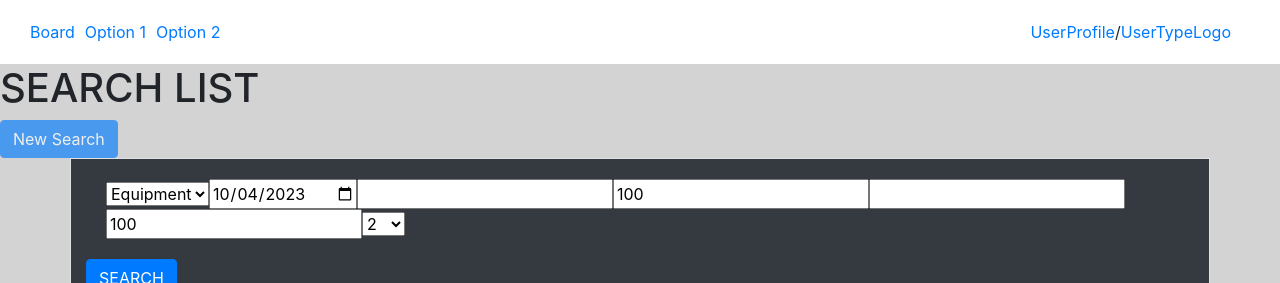
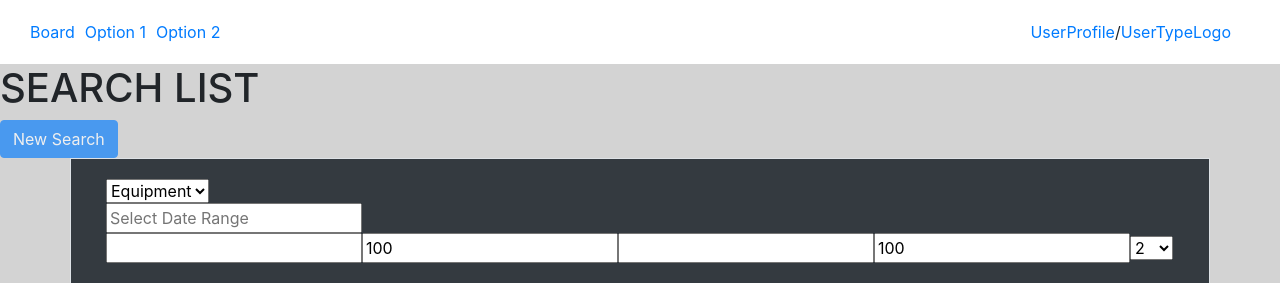
Before and after one commit to Karontian/cdc, a React (Create React App) app: page / in a window 1280 px wide. Both pictures are taken after a click on the button "New Search". Shown: the top 283 px of the page. Built offline with nearby package versions, Linux system fonts and the light colour scheme; no server answers.

Commit message:
Added support for dateRanges insted of fixed dates to the searchList instance

```diff
--- a/package.json
+++ b/package.json
@@ -3,6 +3,7 @@
   "version": "0.1.0",
   "private": true,
   "dependencies": {
+    "@mui/x-data-grid": "^6.16.1",
     "@testing-library/jest-dom": "^5.17.0",
     "@testing-library/react": "^13.4.0",
     "@testing-library/user-event": "^13.5.0",
@@ -15,6 +16,8 @@
     "lodash": "^4.17.10",
     "prop-types": "^15.6.2",
     "react": "^18.2.0",
+    "react-date-range": "^1.4.0",
+    "react-datepicker": "^4.20.0",
     "react-dom": "^18.2.0",
     "react-router-dom": "^4.3.1",
     "react-scripts": "5.0.1",
--- a/src/components/carrierSearchList.jsx
+++ b/src/components/carrierSearchList.jsx
@@ -1,11 +1,18 @@
 import React, { Component } from 'react';
 import 'bootstrap/dist/css/bootstrap.min.css'
 import axios from 'axios'; // Import Axios
+import DatePicker from './utils/datePicker';
+import 'react-date-range/dist/styles.css'; // Import styles
+import 'react-date-range/dist/theme/default.css'; // Import theme styles
+
+
 
 axios.defaults.baseURL = 'http://localhost:3002'
 
 class CarrierSearchList extends Component {
     state = {
+        placeholderText: new Date().toLocaleDateString(),
+        filteredLoads: [], // Initialize an empty array to store filtered loads
         loads: [],
         searches: [],
         isNewSearch: false, // Flag to track new search entries
@@ -13,6 +20,8 @@ class CarrierSearchList extends Component {
         formData: {
             equipment: '',
             dateRange: {},
+            selectedDate: {},
+            endDate: {},
             origin: '',
             originDH: '',
             destination: '',
@@ -26,24 +35,11 @@ class CarrierSearchList extends Component {
     }
 
     componentDidMount() {
-        // Fetch data from the server when the component mounts
-        axios.get('/loads') // Make a GET request to the server route
-          .then((response) => {
-            // console.log(response.data);
-            this.setState({
-              loads: response.data, // Update the searches state with the fetched data
-            });
-          })
-          .catch((error) => {
-            console.error('Error fetching data:', error);
-          });
-
           axios.get('/newSearch') // Make a GET request to the server route
             .then((response) => {
-                console.log(response.data);
                 const formattedSearches = response.data.map((search) => ({
                     ...search,
-                    dateRange: search.dateRange.split('T')[0], // Extract date part only
+                    // dateRange: search.dateRange.split('T')[0], // Extract date part only
                     searchClicked: true, // Initialize searchClicked to false for each search
                   }));
                 this.setState({
@@ -56,13 +52,10 @@ class CarrierSearchList extends Component {
       }
 
      newSearch = () => {//e is the event, index is the index of the search in the searches array
-        const date = new Date();
-        const localDate = new Date(date.getTime() - date.getTimezoneOffset() * 60000);
-        const dateStr = localDate.toISOString().substr(0, 10);
 
         const newSearchData = {
             equipment: '',
-            dateRange: dateStr,
+            dateRange: 'Select Date Range',
             origin: '',
             originDH: '100',
             destination: '',
@@ -91,7 +84,8 @@ class CarrierSearchList extends Component {
 
     onSubmit = async (e, index, updateTag, id) => {
         e.preventDefault()
-        console.log('index', this.state.searches[index]);
+        console.log('onSubmit', this.state.searches[index]);
+
         if (index >= 0 && index < this.state.searches.length) {
                 const newSearchData = this.state.searches[index];
                                           // Check if equipment is selected
@@ -110,6 +104,7 @@ class CarrierSearchList extends Component {
                       searchResolved: true, // Set searchResolved to true
                       searchClickedIndex: index, // Set the clicked index
                     });
+                    this.fetchLoadsData();
                     this.onEntryClick(e, index);
                   } else {
                     // Handle error, e.g., show an error message
@@ -121,34 +116,38 @@ class CarrierSearchList extends Component {
               }
     }
 
-
-
     onDelete = async (e, index, id) => {
             e.preventDefault();
             try {
-            // Make a DELETE request to the server with the item's 'id'
+              if (id) {
+                // If there's an ID, make a DELETE request with it
                 const response = await axios.delete(`/newSearch/${id}`);
-            const updatedSearches = this.state.searches.filter((search) => search._id !== id); // Filter out the item being deleted
+                const updatedSearches = this.state.searches.filter((search) => search._id !== id);
                 this.setState({
                   searches: updatedSearches,
-                searchResolved: true, // Set searchResolved to true if needed
-                searchClickedIndex: -1, // Reset the clicked index
+                  searchResolved: true,
+                  searchClickedIndex: -1,
                 });
 
-
                 if (response.status === 200) {
-              // Handle the successful deletion (e.g., show a success message)
                   console.log('Search entry deleted successfully');
-              // You might want to refresh your search list or update the UI accordingly
                 } else {
-              // Handle delete errors
                   console.error('Error deleting search entry:', response.statusText);
                 }
+              } else {
+                // If there's no ID, simply remove the item from the state
+                const updatedSearches = this.state.searches.slice(); // Create a shallow copy of the searches array
+                updatedSearches.splice(index, 1); // Remove the item at the specified index
+                this.setState({
+                  searches: updatedSearches,
+                  searchResolved: true,
+                  searchClickedIndex: -1,
+                });
+              }
             } catch (error) {
-            // Handle unexpected errors (e.g., network issues)
               console.error('Error:', error);
             }
-        }
+    };
 
     onEdit = (e, index) => {
         const updatedSearches = [...this.state.searches];
@@ -167,13 +166,11 @@ class CarrierSearchList extends Component {
                     }
 
             if(id){
-                console.log('id', id);
                 const response = await axios.put(`/newSearch/${id}`, searchData);
                 const formattedDate = response.data.dateRange.split('T')[0];
 
                 if (response.status === 200) {
                     // Handle the successful update (e.g., display a success message)
-                    console.log('Search entry updated successfully');
                     const createdSearch = { ...response.data, dateRange: formattedDate }; // Include the formatted date
                     const updatedSearches = [...this.state.searches];
                     updatedSearches[index] = createdSearch; //  Update the item in the array with the updated data
@@ -184,8 +181,7 @@ class CarrierSearchList extends Component {
                         searchResolved: true, // Set searchResolved to true
                         searchClickedIndex: index, // Set the clicked index
                     });
-                    // searchData.editing = false;
-                    // searchData.searchClicked = true;
+                    this.fetchLoadsData();
 
                   } else {
                     // Handle update errors
@@ -193,11 +189,8 @@ class CarrierSearchList extends Component {
                   }
 
             } else {
-                console.log('NOT ID', searchData, status);
-                console.log(searchData.createdAt)
                 let timeStamp = searchData.createdAt;
                 const idResponse = await axios.get(`/getNewSearchId/${timeStamp}`); // Make a GET request to the server route
-                console.log('idResponse', idResponse.data[0]._id);
                 let id = idResponse.data[0]._id;
                 const response = await axios.put(`/newSearch/${id}`, searchData);
                 const formattedDate = response.data.dateRange.split('T')[0];
@@ -214,9 +207,7 @@ class CarrierSearchList extends Component {
                         searchResolved: true, // Set searchResolved to true
                         searchClickedIndex: index, // Set the clicked index
                     });
-                    // searchData.editing = false;
-                    // searchData.searchClicked = true;
-
+                    this.fetchLoadsData();
                   } else {
                     // Handle update errors
                     console.error('Error updating search entry:', response.statusText);
@@ -233,6 +224,47 @@ class CarrierSearchList extends Component {
 
     onEntryClick = (e, index) => {} // This is a placeholder for now
 
+    fetchLoadsData = async () => {
+        axios.get('/loads')
+        .then((response) => {
+          console.log(response.data);
+          this.setState({
+            loads: response.data,
+          });
+        })
+        .catch((error) => {
+          console.error('Error fetching data:', error);
+        });
+    }
+
+    handleDateRangeChange = async (startDate, endDate, index) => {
+        console.log(this.state.searches[index]);
+        const startDateString = startDate ? startDate.toLocaleDateString() : '';
+        const endDateString = endDate ? endDate.toLocaleDateString() : '';
+
+        let placeholderText = '';
+
+        if (startDate && endDate) {
+            const updatedSearches = [...this.state.searches];
+            updatedSearches[index].dateRange = `${startDateString}-${endDateString}`;
+            this.setState({ searches: updatedSearches });
+
+            placeholderText = `${startDateString} - ${endDateString}`;
+
+            // Rest of your code...
+        } else if (startDate) {
+            const updatedSearches = [...this.state.searches];
+            updatedSearches[index].dateRange = startDateString;
+            this.setState({ searches: updatedSearches });
+            placeholderText = startDateString;
+
+        }
+          // Update the placeholderText state
+            this.setState({
+                placeholderText,
+            });
+    }
+
     render() {
 
         return (
@@ -245,7 +277,6 @@ class CarrierSearchList extends Component {
                       disabled={!this.state.searchResolved}
                       >New Search</button>
                 </div>
-
 
                 <div id='searchList'>
                     {this.state.searches.map((search, index) => (
@@ -267,7 +298,15 @@ class CarrierSearchList extends Component {
                                             <option value='reefer'>Reefer</option>
                                         </select>
 
-                                        <input type='date' name='dateRange' value={search.dateRange} onChange={e => this.onChange(e, index)} disabled={search.searchClicked} />
+                                        <DatePicker
+                                        disabled={search.searchClicked}
+                                        onDateRangeChange={(startDate, endDate) => this.handleDateRangeChange(startDate, endDate, index)}
+                                        placeholderText={this.state.placeholderText}
+                                        dateRange={search.dateRange}
+                                        />
+
+                                        {/* <input type='date' name='dateRange' value={search.dateRange} onChange={e => this.onChange(e, index)} disabled={search.searchClicked} /> */}
+
                                         <input type='text' name='origin' value={search.origin} onChange={e => this.onChange(e, index)} disabled={search.searchClicked} />
                                         <input type='number' name='originDH' value={search.originDH} onChange={e => this.onChange(e, index)} disabled={search.searchClicked} />
                                         <input type='text' name='destination' value={search.destination} onChange={e => this.onChange(e, index)} disabled={search.searchClicked} />
@@ -323,8 +362,6 @@ class CarrierSearchList extends Component {
                     ))}
                 </div>
 
-
-
                 <div id='resultList'>
                     <h1>Search Results</h1>
                         <table className="table">
--- /dev/null
+++ b/src/components/utils/datePicker.jsx
@@ -0,0 +1,69 @@
+import React, { Component } from 'react';
+import DatePicker from 'react-datepicker';
+import 'react-datepicker/dist/react-datepicker.css';
+
+class DateRangePicker extends Component {
+  constructor(props) {
+    super(props);
+    this.state = {
+      selected: null,      // Selected date or start date of the range
+      startDate: null,     // Start date of the range
+      endDate: null,       // End date of the range
+      selecting: false,    // Indicates if a range is being selected
+    };
+  }
+
+
+  formatSelectedRange = () => {
+    const { startDate, endDate } = this.state;
+    if (startDate && endDate) {
+      return `${startDate.toLocaleDateString()}-${endDate.toLocaleDateString()}`;
+    }
+
+    return startDate ? startDate.toLocaleDateString() : '';
+  };
+
+  handleDateChange = (date) => {
+    const { startDate, endDate } = this.state;
+
+    if (!startDate || endDate) {
+      // If no start date selected or an end date is already selected, start a new range
+      this.setState({
+        startDate: date,
+        endDate: null,
+        selecting: true,   // Set the selecting flag to true
+      });
+    } else if (startDate && !endDate) {
+      // If a start date is selected but no end date, set the end date
+      this.setState({
+        endDate: date,
+        selecting: false,  // Set the selecting flag to false
+      });
+    }
+
+      // Pass the date range to the master component when it changes
+      this.props.onDateRangeChange(startDate, date);
+
+  };
+
+  render() {
+    return (
+      <div>
+        <DatePicker
+          disabled={this.props.disabled}
+          selected={null}
+          onChange={this.handleDateChange}
+          selectsStart
+          startDate={this.state.startDate}
+          endDate={this.state.endDate}
+          placeholderText={this.props.dateRange}
+          selectsEnd
+          shouldCloseOnSelect={false}
+        />
+
+      </div>
+    );
+  }
+}
+
+export default DateRangePicker;
```
Also changed, not shown: src/index.css (line endings or trailing spaces), 1 other file (tests, documents, lock files or other folders). Lines whose indentation alone changed are shown as unchanged.
